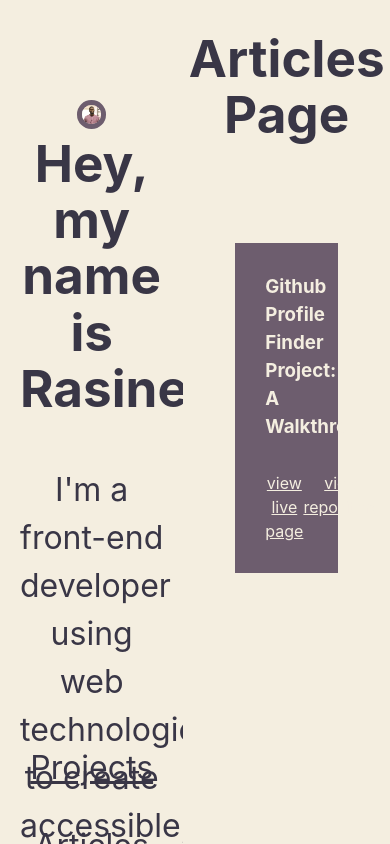
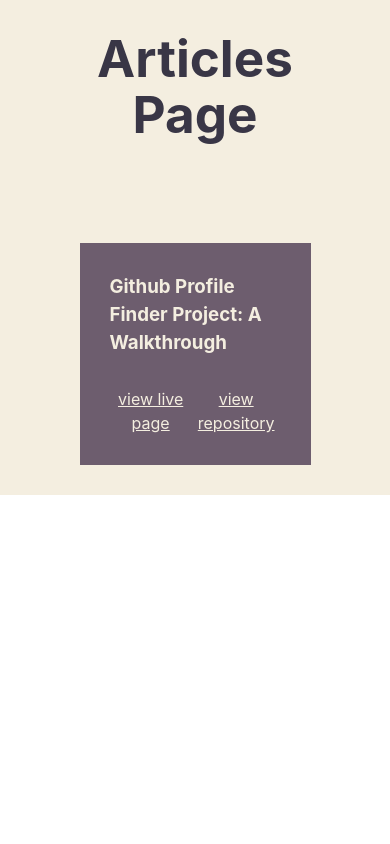
Before and after one commit to eyesaidyo/rasine-portfolio, a React (Vite) app: page /articles in a window 390 px wide. Built offline with nearby package versions, Linux system fonts and the light colour scheme.

Commit message:
project route responsive

```diff
--- a/src/App.css
+++ b/src/App.css
@@ -7,3 +7,9 @@
   /* height: 100%; */
   overflow: hidden;
 }
+@media (max-width: 1200px) {
+  .App {
+    display: block;
+    height: 100%;
+  }
+}
--- a/src/App.jsx
+++ b/src/App.jsx
@@ -2,19 +2,20 @@
 import IntroNav from './components/IntroNav/IntroNav'
 import Articles from './components/Articles/Articles'
 import Projects from './components/Projects/Projects'
-
 import {
   createBrowserRouter,
   RouterProvider,
   createRoutesFromElements,
   Route,
 } from "react-router-dom";
+import ProjectsPage from './routes/ProjectsRoute/ProjectsPage';
 const router = createBrowserRouter(
   createRoutesFromElements(
 
     <Route path='/' element={<IntroNav />} >
       <Route index element={<Projects />} />
       <Route path='/articles' element={<Articles />} />
+      <Route path='/projects' element={<ProjectsPage />} />
     </Route>
 
   )
--- a/src/components/IntroNav/IntroNav.jsx
+++ b/src/components/IntroNav/IntroNav.jsx
@@ -5,10 +5,12 @@
 import { ReactComponent as ReactIcon } from '../../assets/react.svg'
 import { ReactComponent as VueIcon } from '../../assets/vuejs.svg'
 import { ReactComponent as JsIcon } from '../../assets/js.svg'
-const IntroNav = () => {
-  return (
-    <>
-      <IntroWrapper>
+import { ReactComponent as Ham } from '../../assets/bars-solid.svg'
+export const IntroComponent = () => {
+  return <IntroWrapper>
+    <div className="ham">
+      <Ham className='ham-icon' />
+    </div>
     <div>
 
       <AviWrap src={Avi} />
@@ -21,14 +23,19 @@
     </div>
     <div>
 
-          <p><Link className="my-link" to='/'>Projects</Link></p>
+      <p><Link className="my-link" to='projects'>Projects</Link></p>
       <p><Link className="my-link" to='/articles'>Articles</Link></p>
       <ReactIcon className='icon' />
       <VueIcon className='icon' />
       <JsIcon className='icon' />
     </div>
   </IntroWrapper>
-      <Outlet />
+}
+const IntroNav = () => {
+  return (
+    <>
+      <IntroComponent />
+      <Outlet className='other' />
     </>
 
   )
--- a/src/components/IntroNav/IntroNavStyles.jsx
+++ b/src/components/IntroNav/IntroNavStyles.jsx
@@ -1,5 +1,4 @@
 import styled from "styled-components";
-import { Link } from 'react-router-dom'
 export const IntroWrapper = styled.div`
 /* position: fixed; */
 /* margin-top: 100px; */
@@ -22,6 +21,35 @@
 & .my-link{
   color: inherit;
 }
+& .ham{
+  display: flex;
+  justify-content: flex-end;
+  margin-bottom: 20px;
+  display: none;
+
+
+  & .ham-icon{
+    width: 50px;
+    align-self: flex-end;
+    & :hover{
+      cursor: pointer;
+    }
+    & :active{
+      background-color: red;
+    }
+  }
+}
+ @media (max-width:1200px) {
+  // position: fixed;
+  display: none;
+  & .ham{
+    display: block;
+    display: flex;
+  justify-content: flex-end;
+  margin-bottom: 20px;
+  }
+}
+
 `
 export const AviWrap = styled.img`
   width:20%;
--- a/src/components/Projects/ProjectsStyles.jsx
+++ b/src/components/Projects/ProjectsStyles.jsx
@@ -12,5 +12,9 @@
  h1{
   text-align: center;
 }
+@media (max-width: 1200px) {
+  width: 100%;
+    /* display: none; */
 
+}
 `
--- /dev/null
+++ b/src/routes/ProjectsRoute/ProjectsPage.jsx
@@ -0,0 +1,15 @@
+import IntroNav, { IntroComponent } from "../../components/IntroNav/IntroNav"
+import { ProjectItemWrap } from "../../components/ProjectItem/ProjectItemStyles"
+import Projects from "../../components/Projects/Projects"
+import { ProjectsPageIntroWrap } from "./ProjectsPageStyles"
+
+const ProjectsPage = () => {
+  return <>
+
+
+    <Projects />
+
+
+  </>
+}
+export default ProjectsPage
--- /dev/null
+++ b/src/routes/ProjectsRoute/ProjectsPageStyles.jsx
@@ -0,0 +1,7 @@
+import styled from "styled-components";
+
+export const ProjectsPageIntroWrap = styled.div`
+  @media (max-width: 1200px) {
+    /* display: none; */
+  }
+`
```
Also changed, not shown: src/assets/bars-solid.svg (added). Lines whose indentation alone changed are shown as unchanged.
